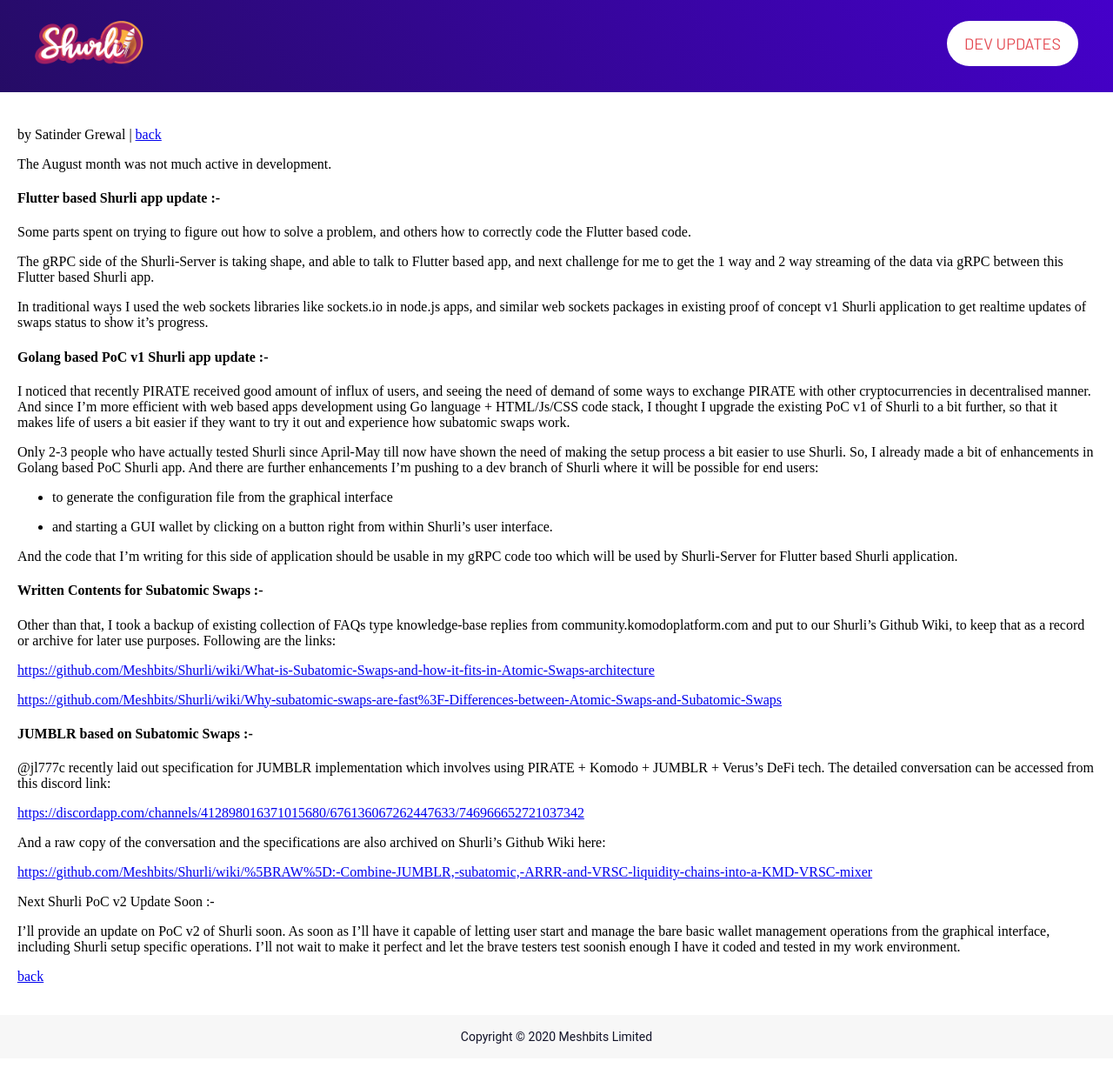
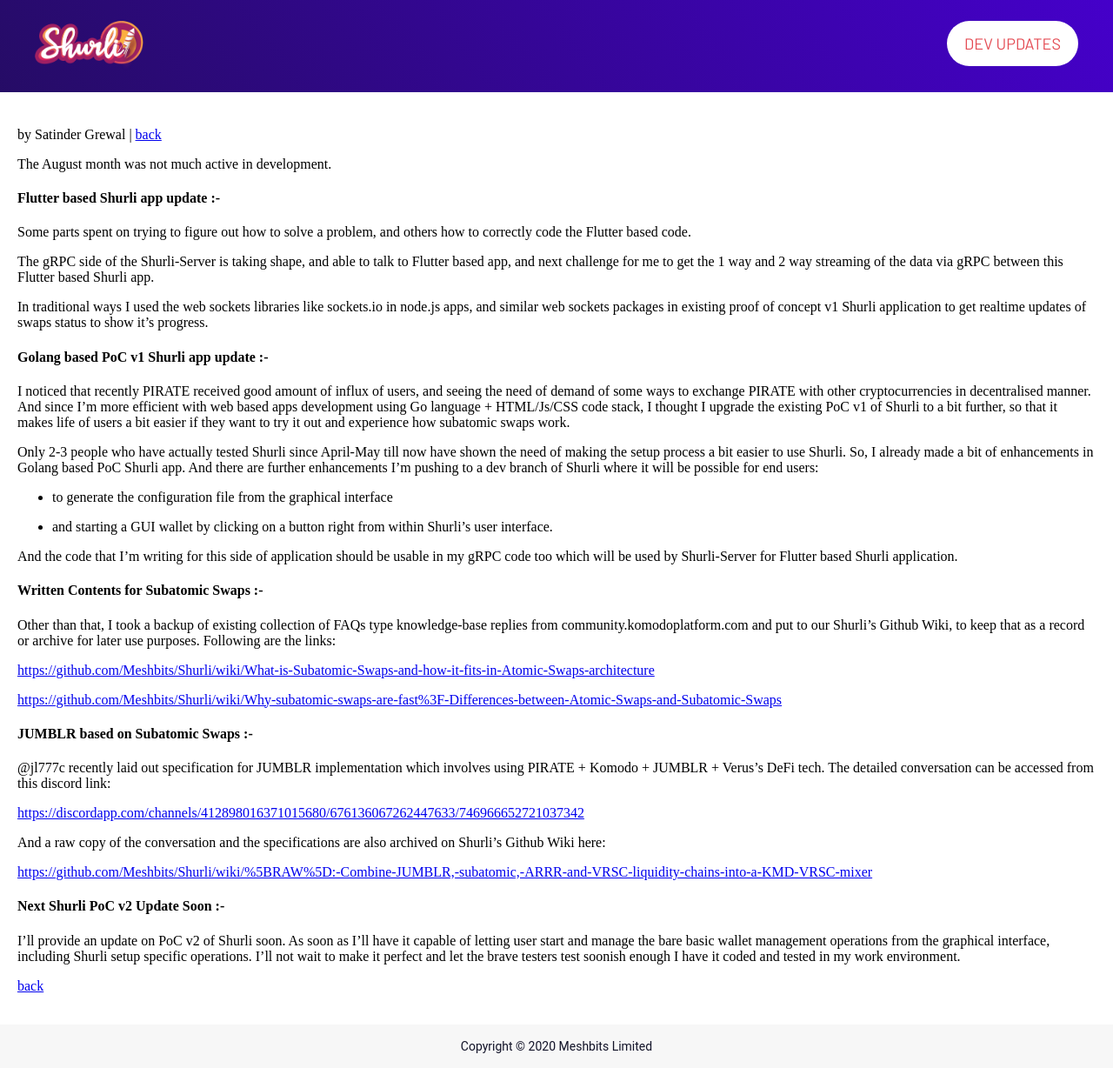
Before and after one commit to Meshbits/shurli.github.io, a Jekyll site: the page built from updates/sept-01-2020.md, in a window 1280 px wide. Shown: the whole page at 87% size. Built offline with Jekyll 4.4.1, drawn with Linux system fonts in a browser that asks for light colours.

Commit message:
heading update

```diff
--- a/updates/sept-01-2020.md
+++ b/updates/sept-01-2020.md
@@ -49,7 +49,7 @@
 
 [https://github.com/Meshbits/Shurli/wiki/%5BRAW%5D:-Combine-JUMBLR,-subatomic,-ARRR-and-VRSC-liquidity-chains-into-a-KMD-VRSC-mixer](https://github.com/Meshbits/Shurli/wiki/%5BRAW%5D:-Combine-JUMBLR,-subatomic,-ARRR-and-VRSC-liquidity-chains-into-a-KMD-VRSC-mixer)
 
-Next Shurli PoC v2 Update Soon :-
+#### Next Shurli PoC v2 Update Soon :-
 
 I'll provide an update on PoC v2 of Shurli soon. As soon as I'll have it capable of letting user start and manage the bare basic wallet management operations from the graphical interface, including Shurli setup specific operations. I'll not wait to make it perfect and let the brave testers test soonish enough I have it coded and tested in my work environment.
 
```
